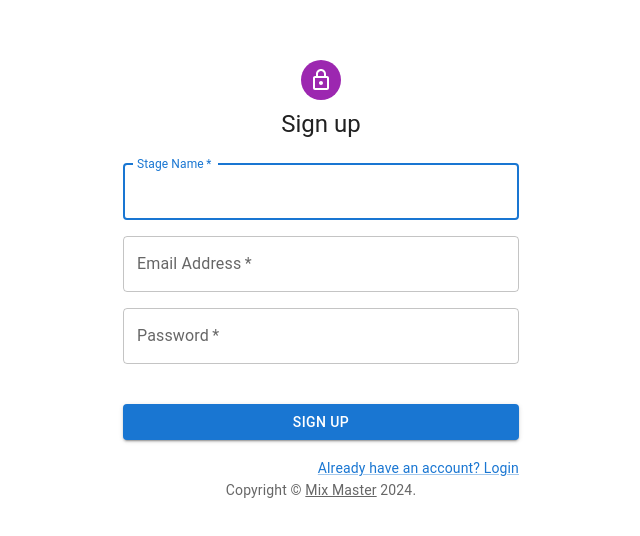
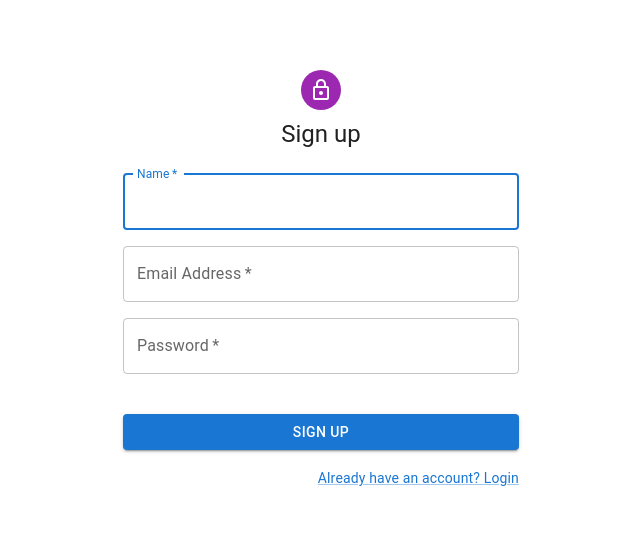
Before and after one commit to camyacodes/MixMaster, a React (Vite) app in the folder client/: page /signup in a window 1280 px wide. Shown: the part 156-692 px from the top of the page, without its empty margins (319-959 px from the left). Built offline with nearby package versions, Linux system fonts and the light colour scheme.

Commit message:
migrated router logic from main to App file

```diff
--- a/client/src/App.tsx
+++ b/client/src/App.tsx
@@ -1,20 +1,31 @@
-// import './App.css'
-// import SignUp from './pages/SignUp'
-// import { signup } from './services/signup'
-// import { NewUser } from './types'
+import './App.css'
+import { createBrowserRouter, RouterProvider } from 'react-router-dom'
+import Home from './pages/Home.tsx'
+import Login from './pages/Login.tsx'
+import Setlists from './pages/Setlists.tsx'
+import SignUp from './pages/SignUp.tsx'
 
-// function App() {
-//   const handleSignup = async (user: NewUser): Promise<NewUser> => {
-//     const newUser = await signup(user)
-//     console.log(newUser)
-//     return newUser
-//   }
+const router = createBrowserRouter([
+  {
+    path: '/signup',
+    element: <SignUp />,
+  },
+  {
+    path: '/login',
+    element: <Login />,
+  },
+  {
+    path: '/setlists',
+    element: <Setlists />,
+  },
+  {
+    path: '/',
+    element: <Home />,
+  },
+])
 
-//   return (
-//     <>
-//       <SignUp handleSubmit={handleSignup} />
-//     </>
-//   )
-// }
+function App() {
+  return <RouterProvider router={router} />
+}
 
-// export default App
+export default App
--- a/client/src/main.tsx
+++ b/client/src/main.tsx
@@ -1,28 +1,10 @@
 import React from 'react'
 import ReactDOM from 'react-dom/client'
-import { createBrowserRouter, RouterProvider } from 'react-router-dom'
-// import App from './App.tsx'
+import App from './App.tsx'
 import './index.css'
-import SignUp from './pages/SignUp.tsx'
-import Login from './pages/Login.tsx'
-import Setlists from './pages/Setlists.tsx'
-const router = createBrowserRouter([
-  {
-    path: '/signup',
-    element: <SignUp />,
-  },
-  {
-    path: '/login',
-    element: <Login />,
-  },
-  {
-    path: '/setlists',
-    element: <Setlists />,
-  },
-])
 
 ReactDOM.createRoot(document.getElementById('root')!).render(
   <React.StrictMode>
-    <RouterProvider router={router} />
+    <App />
   </React.StrictMode>
 )
--- /dev/null
+++ b/client/src/pages/Home.tsx
@@ -0,0 +1,5 @@
+const Home = () => {
+  return <div>Home</div>
+}
+
+export default Home
--- a/client/src/pages/Login.tsx
+++ b/client/src/pages/Login.tsx
@@ -3,8 +3,6 @@ import Avatar from '@mui/material/Avatar'
 import Button from '@mui/material/Button'
 import CssBaseline from '@mui/material/CssBaseline'
 import TextField from '@mui/material/TextField'
-import FormControlLabel from '@mui/material/FormControlLabel'
-import Checkbox from '@mui/material/Checkbox'
 import Link from '@mui/material/Link'
 import Grid from '@mui/material/Grid'
 import Box from '@mui/material/Box'
@@ -13,24 +11,6 @@ import Typography from '@mui/material/Typography'
 import Container from '@mui/material/Container'
 import { createTheme, ThemeProvider } from '@mui/material/styles'
 import { login } from '../services/login'
-
-function Copyright(props: object) {
-  return (
-    <Typography
-      variant='body2'
-      color='text.secondary'
-      align='center'
-      {...props}
-    >
-      {'Copyright © '}
-      <Link color='inherit' href='https://mui.com/'>
-        Mix Master
-      </Link>{' '}
-      {new Date().getFullYear()}
-      {'.'}
-    </Typography>
-  )
-}
 
 // TODO remove, this demo shouldn't need to reset the theme.
 const defaultTheme = createTheme()
@@ -92,10 +72,6 @@ export default function Login() {
               id='password'
               autoComplete='current-password'
             />
-            <FormControlLabel
-              control={<Checkbox value='remember' color='primary' />}
-              label='Remember me'
-            />
             <Button
               type='submit'
               fullWidth
@@ -113,7 +89,6 @@ export default function Login() {
             </Grid>
           </Box>
         </Box>
-        <Copyright />
       </Container>
     </ThemeProvider>
   )
--- a/client/src/pages/SignUp.tsx
+++ b/client/src/pages/SignUp.tsx
@@ -13,24 +13,6 @@ import { createTheme, ThemeProvider } from '@mui/material/styles'
 // import { useState } from 'react'
 // import { NewUser } from '../types'
 import { signup } from '../services/signup'
-
-function Copyright(props: object) {
-  return (
-    <Typography
-      variant='body2'
-      color='text.secondary'
-      align='center'
-      {...props}
-    >
-      {'Copyright © '}
-      <Link color='inherit' href='https://mui.com/'>
-        Mix Master
-      </Link>{' '}
-      {new Date().getFullYear()}
-      {'.'}
-    </Typography>
-  )
-}
 
 // type SignupProps = {
 //   handleSubmit: (arg0: NewUser) => Promise<NewUser>
@@ -85,7 +67,7 @@ const SignUp = () => {
                   required
                   fullWidth
                   id='name'
-                  label='Stage Name'
+                  label='Name'
                   autoFocus
                 />
               </Grid>
@@ -129,7 +111,6 @@ const SignUp = () => {
             </Grid>
           </Box>
         </Box>
-        <Copyright />
       </Container>
     </ThemeProvider>
   )
```
